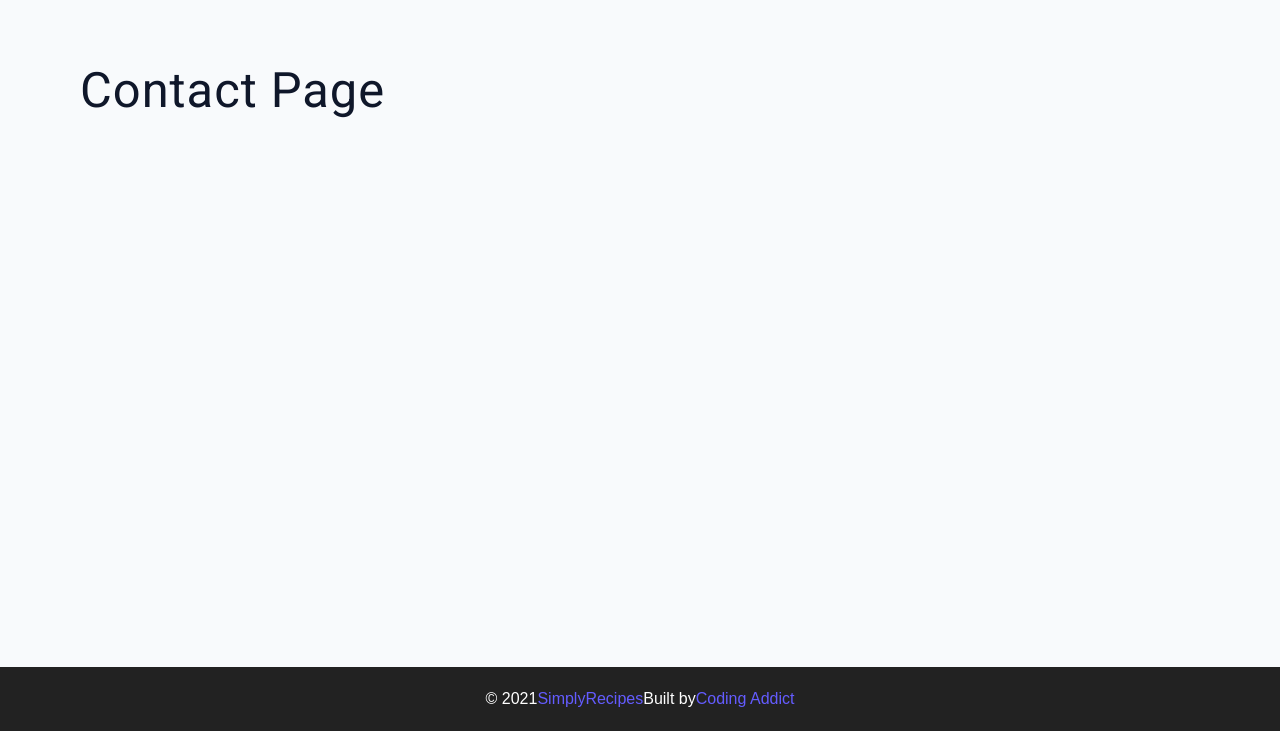
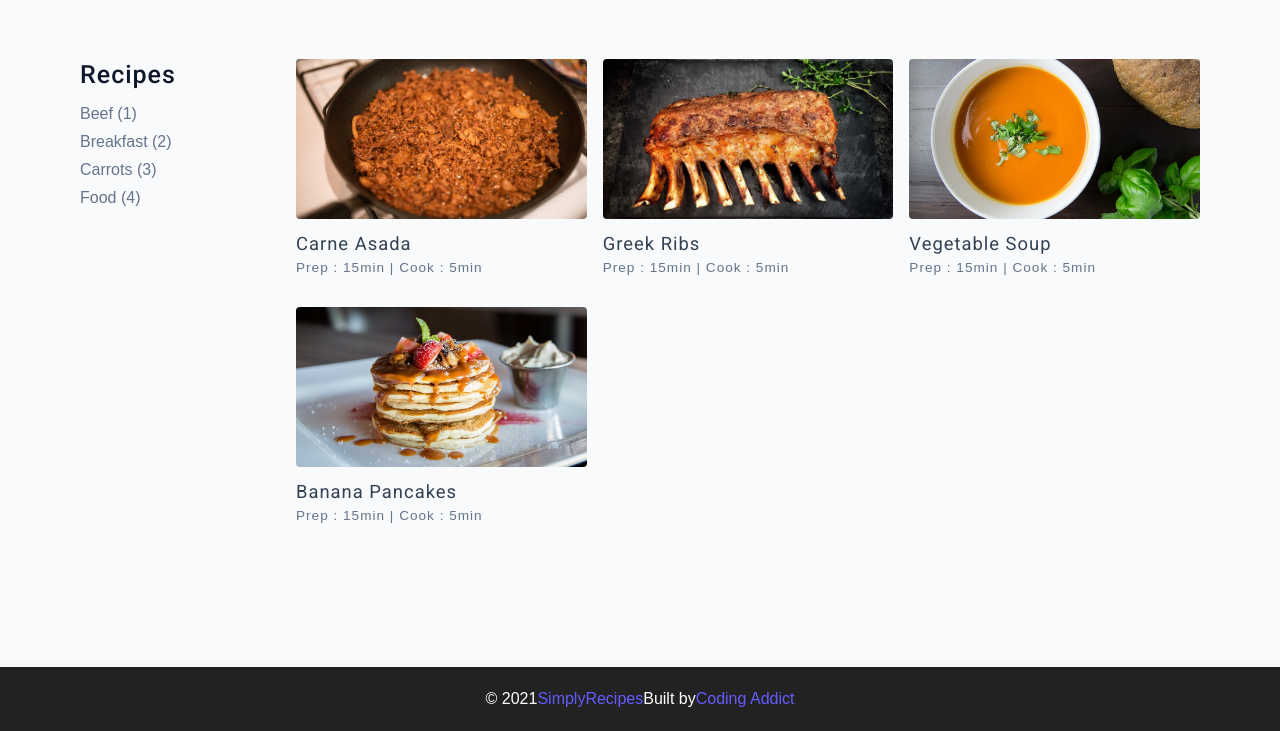
Before and after one commit to LucjanSakowicz/Snippets, a plain HTML site: page HTML&CSS/Simple Recipes/recipes.html in a window 1280 px wide. Shown: the part 69-800 px from the top of the page. Drawn offline with Linux system fonts and the light colour scheme.

Commit message:
simple html

```diff
--- a/HTML&CSS/Simple Recipes/css/main.css
+++ b/HTML&CSS/Simple Recipes/css/main.css
@@ -462,11 +462,9 @@ Navbar
 .recipes-container {
     display: grid;
     gap: 2rem 1rem;
-    border: 2px solid red;
 }
 
 .tags-container {
-    border: 2px solid blue;
     order: 1;
     display: flex;
     flex-direction: column;
@@ -477,7 +475,6 @@ Navbar
     display: grid;
     gap: 2rem 1rem;
     padding-bottom: 3rem;
-    border: 2px solid green;
 }
 
 .tags-container h4 {
@@ -563,3 +560,13 @@ Navbar
         grid-template-columns: 1fr 1fr 1fr;
     }
 }
+
+/*error*/
+.error-page{
+    text-align: center;
+    padding-top: 5rem;
+}
+
+.error-page h1{
+    font-size: 9rem;
+}
--- a/HTML&CSS/Simple Recipes/recipes.html
+++ b/HTML&CSS/Simple Recipes/recipes.html
@@ -44,7 +44,53 @@
     <!-- end of nav-->
     <!-- main -->
     <main class="page">
-      <h1>Contact Page</h1>
+      <!--recipes container-->
+      <section class="recipes-container">
+        <!--tags container-->
+        <div class="tags-container">
+          <h4>recipes</h4>
+          <div class="tags-list">
+            <a href="tag-template.html">Beef (1)</a>
+            <a href="tag-template.html">Breakfast (2)</a>
+            <a href="tag-template.html">Carrots (3)</a>
+            <a href="tag-template.html">Food (4)</a>
+          </div>
+        </div>
+        <!--end tags container-->
+
+        <!--recipes container-->
+        <div class="recipes-list">
+          <!--single recipe-->
+          <a href="single-recipe.html" class="recipe">
+            <img src="./assets/recipes/recipe-1.jpeg" alt="food" class="img recipe-img"/>
+            <h5>carne asada</h5>
+            <p>Prep : 15min | Cook : 5min</p>
+          </a>
+          <!--end of single recipe-->
+          <!--single recipe-->
+          <a href="single-recipe.html" class="recipe">
+            <img src="./assets/recipes/recipe-2.jpeg" alt="food" class="img recipe-img"/>
+            <h5>greek ribs</h5>
+            <p>Prep : 15min | Cook : 5min</p>
+          </a>
+          <!--end of single recipe-->
+          <!--single recipe-->
+          <a href="single-recipe.html" class="recipe">
+            <img src="./assets/recipes/recipe-3.jpeg" alt="food" class="img recipe-img"/>
+            <h5>vegetable soup</h5>
+            <p>Prep : 15min | Cook : 5min</p>
+          </a>
+          <!--end of single recipe-->
+          <!--single recipe-->
+          <a href="single-recipe.html" class="recipe">
+            <img src="./assets/recipes/recipe-4.jpeg" alt="food" class="img recipe-img"/>
+            <h5>banana pancakes</h5>
+            <p>Prep : 15min | Cook : 5min</p>
+          </a>
+          <!--end of single recipe-->
+        </div>
+        <!--end recipes container-->
+      </section>
     </main>
     <!-- end of main-->
     <!--footer-->
```
Also changed, not shown: HTML&CSS/Simple Recipes/404.html (+5 -2 lines), HTML&CSS/Simple Recipes/tag-template.html (+31 -1 lines).
